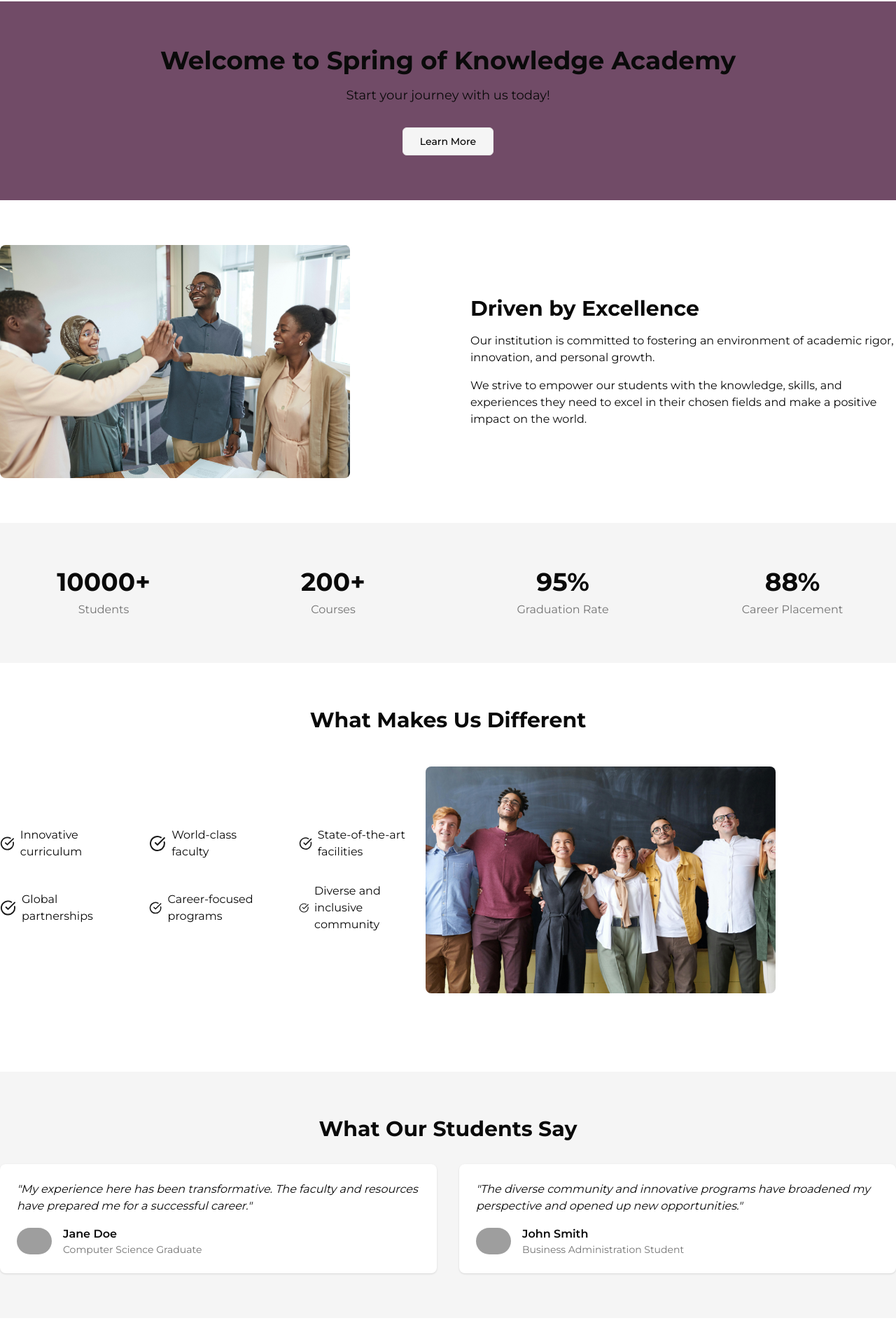
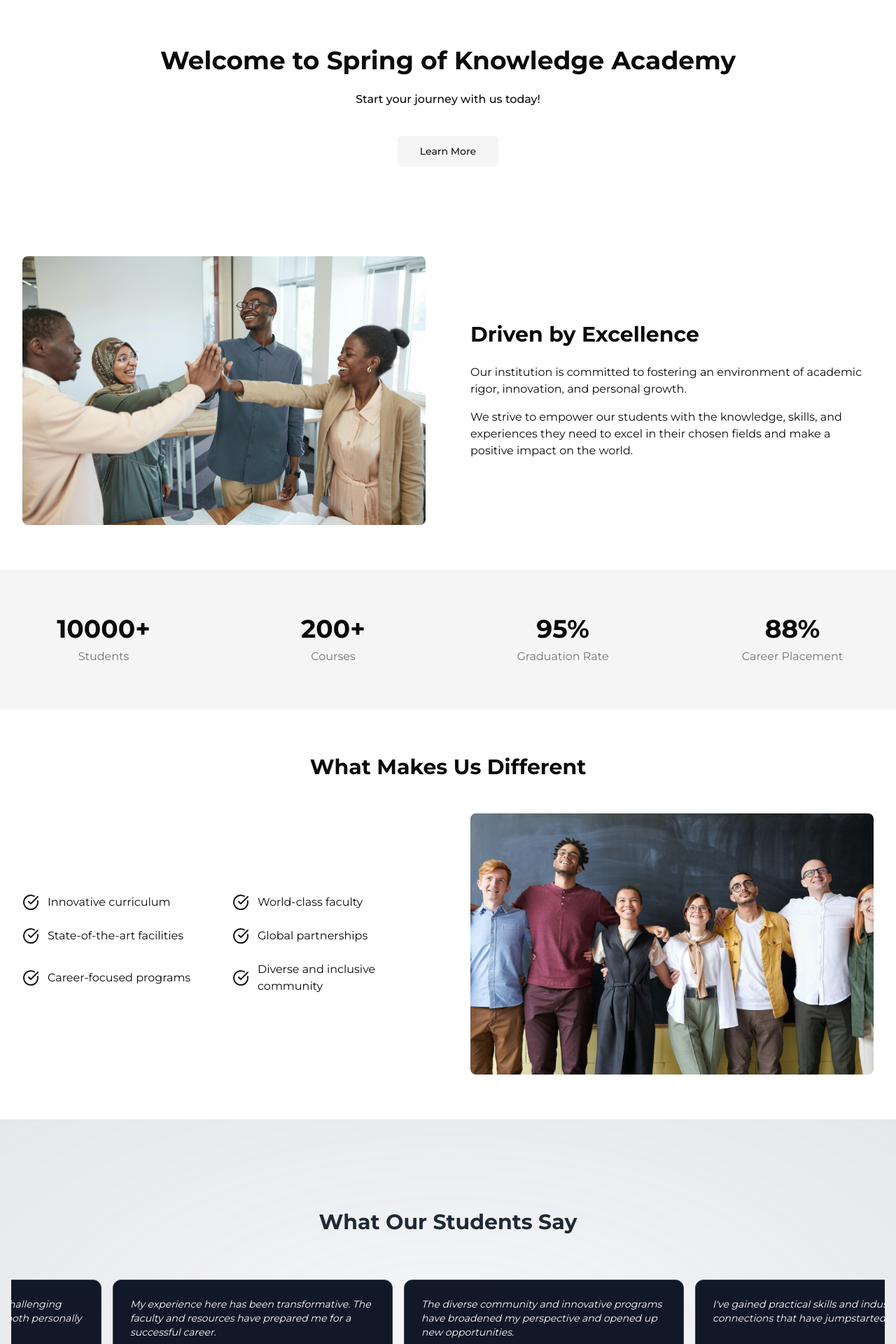
Before and after one commit to MohammedReshid1/spring, a Next.js app: page / in a window 1280 px wide. Shown: the part 180-2100 px from the top of the page at 70% size. Built offline with nearby package versions, Linux system fonts and the light colour scheme; grey boxes are pictures that could not be loaded.

Commit message:
testimonials main
and also edits for what makes us diifferent and driven by excellence sections

```diff
--- a/app/components/DrivenByExcellence.js
+++ b/app/components/DrivenByExcellence.js
@@ -3,14 +3,26 @@ import Image from 'next/image'
 export default function DrivenByExcellence() {
   return (
     <section className="py-16 bg-background">
-      <div className="container mx-auto flex flex-col md:flex-row items-center">
-        <div className="md:w-1/2 mb-8 md:mb-0" px-4 py-2>
-          <Image src="/images/driven_by_excellence.jpg" alt="Excellence" width={500} height={300} className="rounded-lg" />
-        </div>
-        <div className="md:w-1/2 md:pl-8">
-          <h2 className="text-3xl font-bold mb-4">Driven by Excellence</h2>
-          <p className="mb-4">Our institution is committed to fostering an environment of academic rigor, innovation, and personal growth.</p>
-          <p>We strive to empower our students with the knowledge, skills, and experiences they need to excel in their chosen fields and make a positive impact on the world.</p>
+      <div className="container mx-auto px-4 lg:px-8">
+        <div className="flex flex-col items-center lg:flex-row lg:items-center lg:justify-between gap-8 lg:gap-16">
+          <div className="w-full lg:w-1/2 max-w-2xl">
+            <Image
+              src="/images/driven_by_excellence.jpg"
+              alt="Excellence"
+              width={800}
+              height={600}
+              className="rounded-lg w-full h-auto object-cover"
+            />
+          </div>
+          <div className="w-full lg:w-1/2 max-w-2xl flex flex-col justify-center">
+            <h2 className="text-3xl font-bold mb-6">Driven by Excellence</h2>
+            <p className="mb-4">
+              Our institution is committed to fostering an environment of academic rigor, innovation, and personal growth.
+            </p>
+            <p>
+              We strive to empower our students with the knowledge, skills, and experiences they need to excel in their chosen fields and make a positive impact on the world.
+            </p>
+          </div>
         </div>
       </div>
     </section>
--- a/app/components/Hero.js
+++ b/app/components/Hero.js
@@ -1,17 +1,23 @@
-// app/components/Hero.js (Tailwind CSS Example)
-import Link from 'next/link';
-import { Button , buttonVariants } from "@/components/ui/button"
+"use client"
+
+import Link from 'next/link'
+import { Button } from "@/components/ui/button"
+import { TypingAnimation } from '@/components/ui/typing-animation'
 
 export default function Hero() {
   return (
-    <section className="bg-main text-center py-16">
-      <div className="container mx-auto">
-        <h1 className="text-4xl font-bold">Welcome to Spring of Knowledge Academy</h1>
-        <p className="mt-4 text-lg">Start your journey with us today!</p>
-        {/* <button className="mt-8 px-6 py-3 bg-secondary text-black rounded-md">Learn More</button> */}
-        <Button variant="outline"className="mt-8 px-6 py-3 bg-secondary text-black rounded-md">Learn More</Button>
-        {/* <Link href="/" className={buttonVariants({ variant: "link" })}>Click here</Link> */}
+    <section className="bg-background text-foreground text-center py-16">
+      <div className="container mx-auto px-4">
+        <h1 className="text-4xl font-bold mb-6">Welcome to Spring of Knowledge Academy</h1>
+
+        <div className="h-8 mb-8">
+          <TypingAnimation text="Start your journey with us today!" speed={70} />
+        </div>
+
+        <Button variant="secondary" size="lg" asChild>
+          <Link href="/learn-more">Learn More</Link>
+        </Button>
       </div>
     </section>
-  );
+  )
 }
--- a/app/components/Testimonials.js
+++ b/app/components/Testimonials.js
@@ -1,40 +1,54 @@
-import Image from 'next/image'
+"use client"
+
+import React from 'react'
+import { InfiniteMovingCards } from "@/components/ui/infinite-moving-cards"
 
 export default function Testimonials() {
   const testimonials = [
     {
       quote: "My experience here has been transformative. The faculty and resources have prepared me for a successful career.",
       author: "Jane Doe",
-      role: "Computer Science Graduate",
-      avatar: "/placeholder.svg"
+      role: "Computer Science Graduate"
     },
     {
       quote: "The diverse community and innovative programs have broadened my perspective and opened up new opportunities.",
       author: "John Smith",
-      role: "Business Administration Student",
-      avatar: "/placeholder.svg"
+      role: "Business Administration Student"
+    },
+    {
+      quote: "I've gained practical skills and industry connections that have jumpstarted my career.",
+      author: "Emily Johnson",
+      role: "Engineering Graduate"
+    },
+    {
+      quote: "The supportive environment and challenging curriculum have helped me grow both personally and professionally.",
+      author: "Michael Brown",
+      role: "Psychology Student"
     }
   ]
 
   return (
-    <section className="py-16 bg-muted">
-      <div className="container mx-auto">
-        <h2 className="text-3xl font-bold mb-8 text-center">What Our Students Say</h2>
-        <div className="grid grid-cols-1 md:grid-cols-2 gap-8">
-          {testimonials.map((testimonial, index) => (
-            <div key={index} className="bg-card p-6 rounded-lg shadow">
-              <p className="mb-4 italic">"{testimonial.quote}"</p>
-              <div className="flex items-center">
-                <Image src={testimonial.avatar} alt={testimonial.author} width={50} height={50} className="rounded-full mr-4" />
-                <div>
-                  <div className="font-semibold">{testimonial.author}</div>
-                  <div className="text-sm text-muted-foreground">{testimonial.role}</div>
-                </div>
+    <div className="h-[40rem] w-full bg-gray-100 relative flex flex-col items-center justify-center overflow-hidden">
+      <div className="absolute pointer-events-none inset-0 flex items-center justify-center bg-gray-200 [mask-image:radial-gradient(ellipse_at_center,transparent_20%,black)]"></div>
+      <div className="relative z-20 w-full max-w-7xl mx-auto px-4">
+        <h2 className="text-3xl font-bold text-center mb-8 text-gray-800">What Our Students Say</h2>
+        <InfiniteMovingCards
+          items={testimonials}
+          direction="right"
+          speed="slow"
+          className="py-4"
+        >
+          {(testimonial) => (
+            <div className="bg-[#111827] p-6 rounded-xl w-[400px] h-[250px] flex-shrink-0 mx-4 border border-gray-700 flex flex-col justify-between">
+              <p className="mb-4 text-white italic text-sm">{testimonial.quote}</p>
+              <div>
+                <div className="font-semibold text-gray-300">{testimonial.author}</div>
+                <div className="text-sm text-gray-400">{testimonial.role}</div>
               </div>
             </div>
-          ))}
-        </div>
+          )}
+        </InfiniteMovingCards>
       </div>
-    </section>
+    </div>
   )
 }
--- a/app/components/WhatMakesUsDifferent.js
+++ b/app/components/WhatMakesUsDifferent.js
@@ -13,31 +13,29 @@ export default function WhatMakesUsDifferent() {
 
   return (
     <section className="py-16 bg-background">
-      <div className="container mx-auto">
-        <h2 className="text-3xl font-bold mb-8 text-center">What Makes Us Different</h2>
+      <div className="container mx-auto px-4 lg:px-8">
+        <h2 className="text-3xl font-bold mb-12 text-center">What Makes Us Different</h2>
 
-        <div className="flex flex-col md:flex-row md:items-center md:justify-between mb-8">
-          {/* Text content on the left */}
-          <div className="md:w-1/2 md:pr-8"> {/* Added padding on the right */}
-            <div className="grid grid-cols-1 md:grid-cols-2 lg:grid-cols-3 gap-8">
+        <div className="flex flex-col items-center lg:flex-row lg:items-center lg:justify-between gap-12 lg:gap-16">
+          <div className="w-full lg:w-1/2 max-w-2xl order-1 lg:order-2">
+            <Image
+              src="/images/what_makes_us_different.jpg"
+              alt="What Makes Us Different"
+              width={800}
+              height={600}
+              className="rounded-lg w-full h-auto object-cover mb-8 lg:mb-0"
+            />
+          </div>
+
+          <div className="w-full lg:w-1/2 max-w-2xl order-2 lg:order-1 flex flex-col justify-center">
+            <div className="grid grid-cols-1 sm:grid-cols-2 gap-6">
               {differences.map((item, index) => (
                 <div key={index} className="flex items-center">
-                  <CheckCircle className="text-primary mr-2" />
+                  <CheckCircle className="text-primary mr-3 flex-shrink-0" />
                   <span>{item}</span>
                 </div>
               ))}
             </div>
-          </div>
-
-          {/* Image on the right with negative margin */}
-          <div className="mb-4 md:mb-0 md:w-1/2 text-center md:text-left py-4">
-            <Image
-              src="/images/what_makes_us_different.jpg"
-              alt="Excellence"
-              width={500}
-              height={300}
-              className="rounded-lg mx-auto md:mx-0 md:-ml-8"  // Adjusted negative margin on left
-            />
           </div>
         </div>
       </div>
--- /dev/null
+++ b/components/ui/infinite-moving-cards.jsx
@@ -0,0 +1,97 @@
+"use client";
+
+import React, { useEffect, useState } from "react";
+import { cn } from "@/lib/utils";
+
+export const InfiniteMovingCards = ({
+  items,
+  direction = "left",
+  speed = "fast",
+  pauseOnHover = true,
+  className,
+  children,
+}) => {
+  const containerRef = React.useRef(null);
+  const scrollerRef = React.useRef(null);
+
+  useEffect(() => {
+    addAnimation();
+  }, []);
+
+  const [start, setStart] = useState(false);
+
+  function addAnimation() {
+    if (containerRef.current && scrollerRef.current) {
+      const scrollerContent = Array.from(scrollerRef.current.children);
+
+      scrollerContent.forEach((item) => {
+        const duplicatedItem = item.cloneNode(true);
+        if (scrollerRef.current) {
+          scrollerRef.current.appendChild(duplicatedItem);
+        }
+      });
+
+      getDirection();
+      getSpeed();
+      setStart(true);
+    }
+  }
+
+  const getDirection = () => {
+    if (containerRef.current) {
+      if (direction === "left") {
+        containerRef.current.style.setProperty(
+          "--animation-direction",
+          "forwards"
+        );
+      } else {
+        containerRef.current.style.setProperty(
+          "--animation-direction",
+          "reverse"
+        );
+      }
+    }
+  };
+
+  const getSpeed = () => {
+    if (containerRef.current) {
+      if (speed === "fast") {
+        containerRef.current.style.setProperty("--animation-duration", "20s");
+      } else if (speed === "normal") {
+        containerRef.current.style.setProperty("--animation-duration", "40s");
+      } else {
+        containerRef.current.style.setProperty("--animation-duration", "80s");
+      }
+    }
+  };
+
+  return (
+    <div
+      ref={containerRef}
+      className={cn(
+        "scroller relative z-20 max-w-7xl overflow-hidden",
+        // Commented out shadow effect for potential future use
+        // "[mask-image:linear-gradient(to_right,transparent,white_20%,white_80%,transparent)]",
+        className
+      )}
+    >
+      <ul
+        ref={scrollerRef}
+        className={cn(
+          "flex min-w-full shrink-0 gap-4 py-4 w-max flex-nowrap",
+          start && "animate-scroll",
+          pauseOnHover && "hover:[animation-play-state:paused]"
+        )}
+      >
+        {items.map((item, idx) => (
+          <li
+            className="w-[400px] max-w-full relative rounded-xl flex-shrink-0"
+            key={item.author + idx}
+          >
+            {children(item)}
+          </li>
+        ))}
+      </ul>
+    </div>
+  );
+}
--- /dev/null
+++ b/components/ui/typing-animation.jsx
@@ -0,0 +1,30 @@
+"use client"
+
+import React, { useState, useEffect } from 'react'
+
+export function TypingAnimation({ text, speed = 100 }) {
+  const [displayText, setDisplayText] = useState('')
+  const [isTypingComplete, setIsTypingComplete] = useState(false)
+
+  useEffect(() => {
+    let currentIndex = 0
+    const intervalId = setInterval(() => {
+      if (currentIndex < text.length) {
+        setDisplayText(text.slice(0, currentIndex + 1))
+        currentIndex++
+      } else {
+        clearInterval(intervalId)
+        setIsTypingComplete(true)
+      }
+    }, speed)
+
+    return () => clearInterval(intervalId)
+  }, [text, speed])
+
+  return (
+    <span className="font-medium">
+      {displayText}
+      {!isTypingComplete && <span className="animate-pulse">|</span>}
+    </span>
+  )
+}
```
Also changed, not shown: app/components/Header.js (+3 -5 lines), styles/globals.css (+22 -2 lines).
